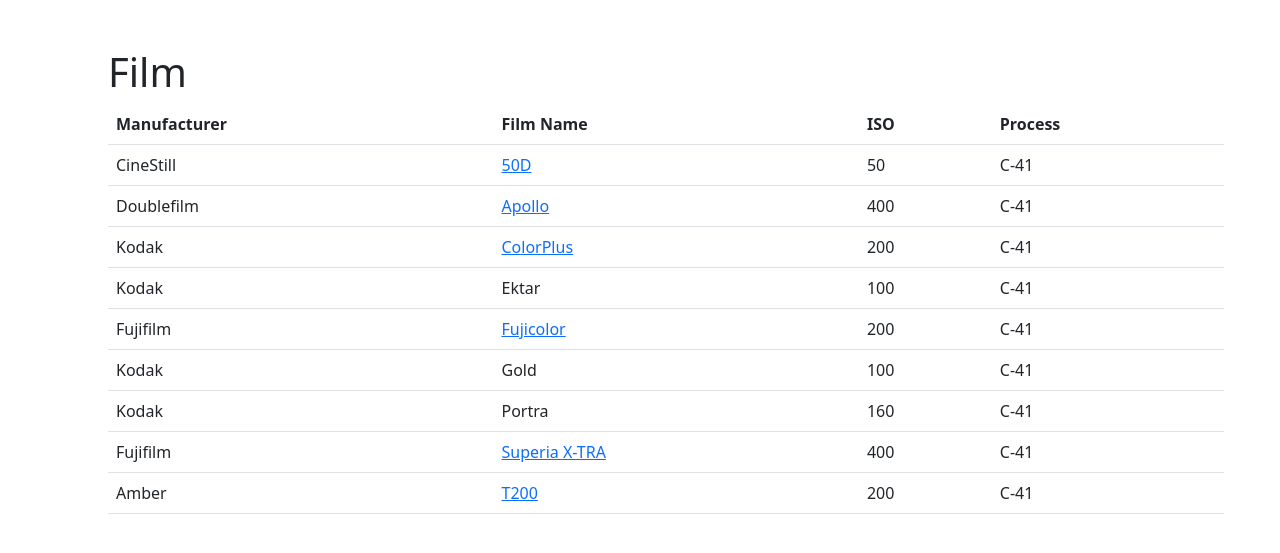
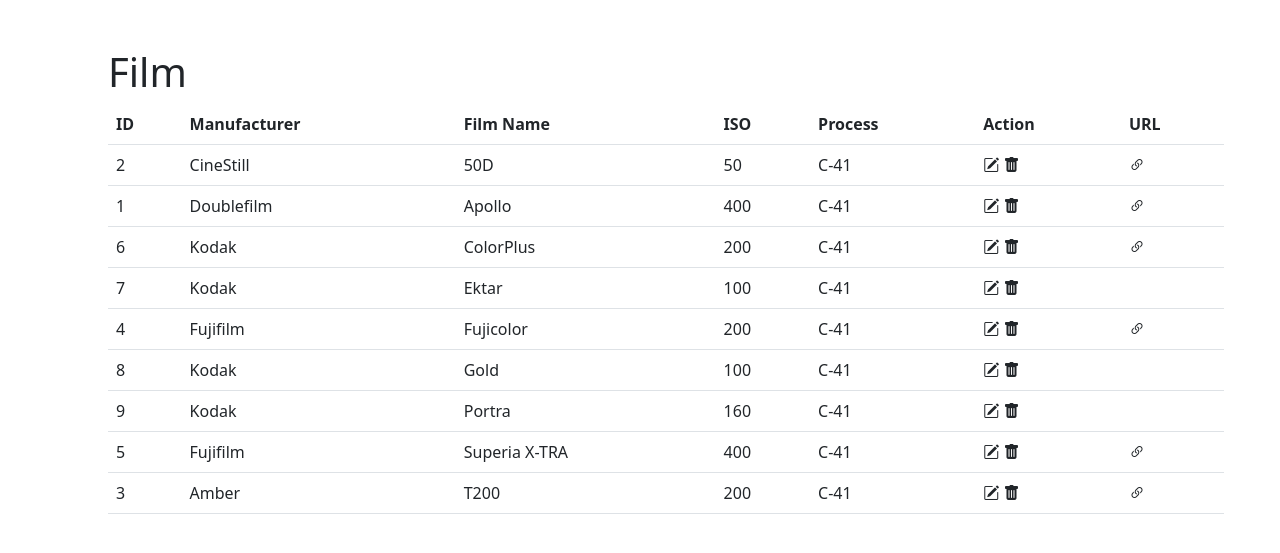
Before and after one commit to Brianrsteele/FilmCrudDB, a Flask app: page /film in a window 1280 px wide. Shown: the part 56-609 px from the top of the page. Run offline with Flask 2, Linux system fonts and the light colour scheme; data comes from the database, SQL or seed files in the repository.

Commit message:
updated layout for film list

```diff
--- a/app.py
+++ b/app.py
@@ -184,7 +184,7 @@
     connection = sqlite3.connect(db_file)
     cursor = connection.cursor()
     cursor.execute("""
-    SELECT  manufacturer.manufacturer_name,film.film_name,  film.film_iso, process.process_name, film.film_url
+    SELECT  film.film_id, manufacturer.manufacturer_name, film.film_name, film.film_iso, process.process_name, film.film_url
     FROM film INNER JOIN manufacturer ON film.manufacturer_id = manufacturer.manufacturer_id
     INNER JOIN process ON film.process_id = process.process_id
     ORDER BY film.film_name;
--- a/templates/film.html
+++ b/templates/film.html
@@ -8,25 +8,31 @@
     <table class="table">
       <thead>
         <tr>
+          <th scope="col">ID</th>
           <th scope="col">Manufacturer</th>
           <th scope="col">Film Name</th>
           <th scope="col">ISO</th>
           <th scope="col">Process</th>
+          <th scope="col">Action</th>
+          <th scope="col">URL</th>
         </tr>
       </thead>
       <tbody>
         {% for film in film_info %}
         <tr>
           <td>{{ film[0] }}</td>
-            {% if not film[4] %}
           <td>{{ film[1] }}</td>
+          <td>{{ film[2] }}</td>
+          <td>{{ film[3] }}</td>
+          <td>{{ film[4] }}</td>
+          <td><a href="#" role="button" class="link-dark"><i class="bi-pencil-square"></i></a>
+            <a href="#" role="button" class="link-dark"><i class="bi-trash-fill"></i></a>
+          </td>
+          {% if film[5] %}
+          <td><a href="{{ film[5] }}" role="button" class="link-dark"><i class="bi-link-45deg"></i></td>
           {% else %}
-            <td><a href="{{ film[4] }}">{{ film[1] }}</a></td>
+          <td>&nbsp;</td>
           {% endif %}
-            <td>{{ film[2] }}</td>
-            <td>{{ film[3] }}
-
-            </td>
         </tr>
         {% endfor %}
 
--- a/templates/manufacturer/manufacturers.html
+++ b/templates/manufacturer/manufacturers.html
@@ -40,7 +40,11 @@
           <td><a href="{{ url_for('edit_manufacturer', manufacturer_id=manufacturer[0]) }}" role="button" class="link-dark"><i class="bi-pencil-square"></i></a>
             <a href="{{ url_for('delete_manufacturer', manufacturer_id=manufacturer[0]) }}" role="button" class="link-dark"><i class="bi-trash-fill"></i></a>
           </td>
+          {% if manufacturer[2] %}
           <td><a href="{{ manufacturer[2] }}" role="button" class="link-dark"><i class="bi-link-45deg"></i></td>
+          {% else %}
+          <td>&nbsp;</td>
+          {% endif %}
         </tr>
         {% endfor %}
 
```
Also changed, not shown: templates/process/process.html (+8 -2 lines). Lines whose indentation alone changed are shown as unchanged.
